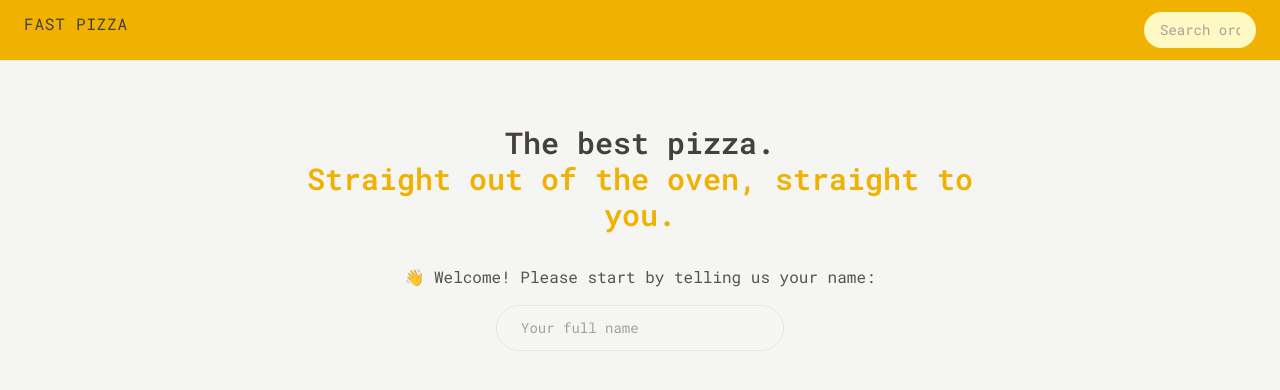
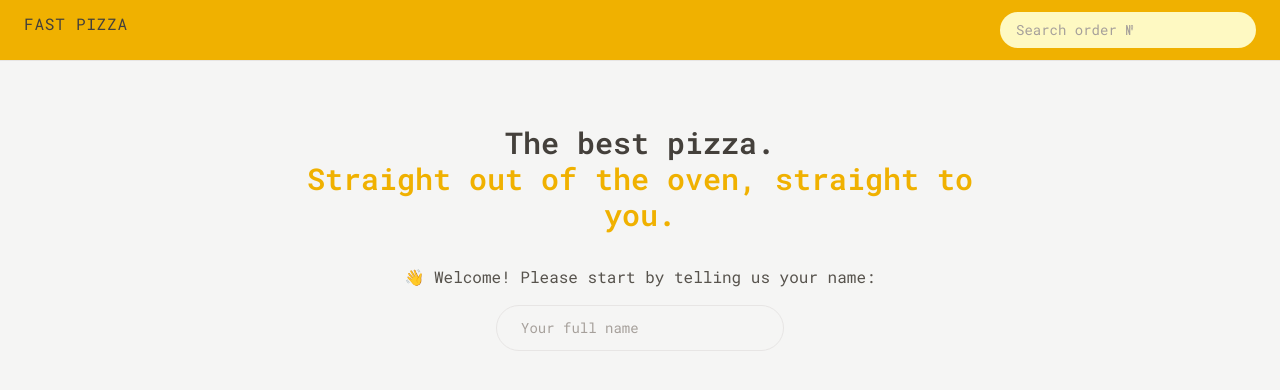
Before and after one commit to Hikarusl/FastPizza, a React (Vite) app: page / in a window 1280 px wide. Shown: the top 390 px of the page. Built offline with nearby package versions, Linux system fonts and the light colour scheme.

Commit message:
refactor: search order

```diff
--- a/src/features/order/SearchOrder.tsx
+++ b/src/features/order/SearchOrder.tsx
@@ -15,13 +15,11 @@
     <form onSubmit={handleSubmit}>
       <input
         type="text"
-        name=""
-        id=""
-        placeholder="Search order #"
+        name="serchOrder"
+        placeholder="Search order №"
         value={query}
         onChange={e => setQuery(e.target.value)}
-        className="rounded-full px-4 py-2 text-sm bg-yellow-100 placeholder:text-stone-400 w-28
-        focus:outline-none focus:ring focus:ring-yellow-500"
+        className="w-28 rounded-full bg-yellow-100 px-4 py-2 text-sm transition-all duration-300 placeholder:text-stone-400 focus:outline-none focus:ring focus:ring-yellow-500 focus:ring-opacity-50 sm:w-64 sm:focus:w-72"
       />
     </form>
   )
```
